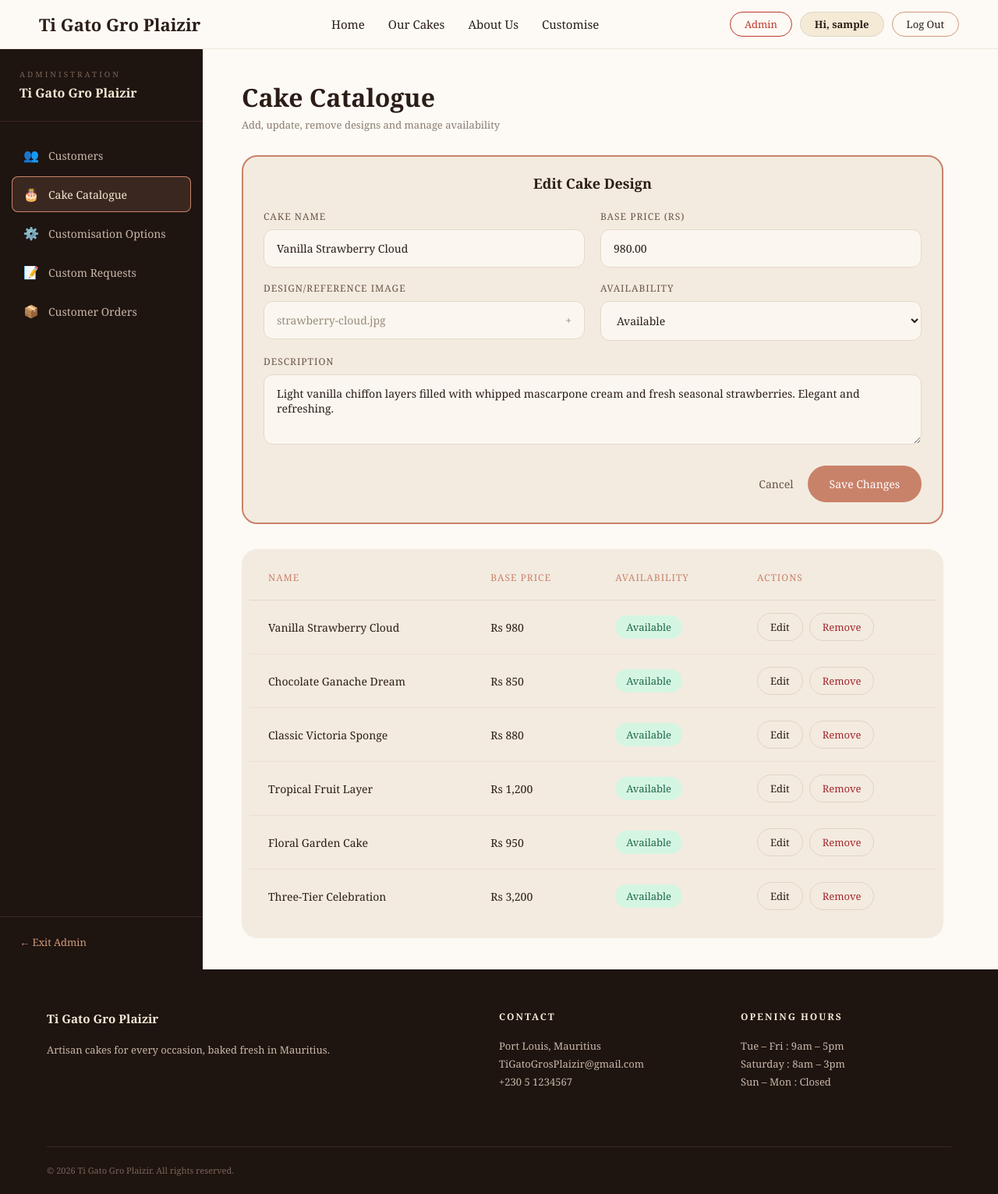
After one commit to chiranjeevramphall-22/TiGatoGroPlaizir, a Django app: page /admin-catalogue/1/edit/ in a window 1280 px wide. The commit adds this page. Shown: the whole page at 78% size. Run offline with Django 5.2, Linux system fonts and the light colour scheme; the visitor is signed in with stand-in values (Sample User, id 1); data comes from the database, SQL or seed files in the repository.

Commit message:
Add admin Cake Catalogue page

```diff
--- a/bakery/forms.py
+++ b/bakery/forms.py
@@ -1,7 +1,7 @@
 from django import forms
 from django.contrib.auth.models import User
 from django.contrib.auth.forms import UserCreationForm
-from .models import Profile
+from .models import Profile, Cake
 
 
 class SignupForm(UserCreationForm):
@@ -28,3 +28,44 @@ class SignupForm(UserCreationForm):
                 delivery_address=self.cleaned_data['delivery_address'],
             )
         return user
+
+# =====================================================
+# CAKE FORM (admin Cake Catalogue page)
+# Used for both "New Cake Design" and "Edit".
+# @k.d
+# =====================================================
+class CakeForm(forms.ModelForm):
+    is_available = forms.TypedChoiceField(
+        label="Availability",
+        choices=[(True, 'Available'), (False, 'Unavailable')],
+        coerce=lambda value: value == 'True',
+        initial=True,
+    )
+
+    class Meta:
+        model = Cake
+        fields = ('name', 'base_price', 'photo', 'is_available', 'description')
+        labels = {
+            'name': 'Cake Name',
+            'base_price': 'Base Price (Rs)',
+            'photo': 'Design/Reference Image',
+        }
+        widgets = {
+            'base_price': forms.NumberInput(attrs={'min': 0, 'step': '1', 'placeholder': '0'}),
+            'photo': forms.FileInput(attrs={'accept': 'image/*'}),
+            'description': forms.Textarea(attrs={'rows': 3}),
+        }
+
+    def clean_base_price(self):
+        price = self.cleaned_data['base_price']
+        if price < 0:
+            raise forms.ValidationError("Price cannot be negative.")
+        return price
+
+    def clean(self):
+        cleaned = super().clean()
+        # A brand-new cake needs a picture, otherwise the cards on the site show a broken image
+        has_existing_image = bool(self.instance.pk and (self.instance.photo or self.instance.image))
+        if not cleaned.get('photo') and not has_existing_image:
+            self.add_error('photo', "Please upload a photo of the cake.")
+        return cleaned
--- a/bakery/templates/bakery/admin_base.html
+++ b/bakery/templates/bakery/admin_base.html
@@ -27,8 +27,8 @@
                 <span>👥</span> Customers
             </a>
 
-            <a href="#" class="admin-nav-link {% if active_page == 'catalogue' %}active{% endif %}">
-                <span>🍰</span> Cake Catalogue
+            <a href="{% url 'admin_catalogue' %}" class="admin-nav-link {% if active_page == 'catalogue' %}active{% endif %}">
+                <span>🎂</span> Cake Catalogue
             </a>
 
             <a href="#" class="admin-nav-link {% if active_page == 'options' %}active{% endif %}">
--- /dev/null
+++ b/bakery/templates/bakery/admin_catalogue.html
@@ -0,0 +1,128 @@
+{% extends 'bakery/admin_base.html' %}
+{% load static %}
+
+{# ===================================================== #}
+{# ADMIN CAKE CATALOGUE PAGE                             #}
+{# Top: form to add (or edit) a cake design.             #}
+{# Bottom: table of all cakes with Edit / Remove.        #}
+{# ===================================================== #}
+
+{% block admin_content %}
+
+<div class="admin-page-header">
+    <h1>Cake Catalogue</h1>
+    <p>Add, update, remove designs and manage availability</p>
+</div>
+
+{# ============ ADD / EDIT FORM ============ #}
+<section class="catalogue-card catalogue-form-card" id="cake-form">
+    <h2>{% if editing %}Edit Cake Design{% else %}New Cake Design{% endif %}</h2>
+
+    <form method="post" enctype="multipart/form-data"
+          action="{% if editing %}{% url 'admin_cake_edit' editing.id %}{% else %}{% url 'admin_catalogue' %}{% endif %}">
+        {% csrf_token %}
+
+        <div class="catalogue-grid">
+
+            <div class="catalogue-field">
+                <label for="{{ form.name.id_for_label }}">{{ form.name.label }}</label>
+                {{ form.name }}
+                {% for error in form.name.errors %}<p class="catalogue-error">{{ error }}</p>{% endfor %}
+            </div>
+
+            <div class="catalogue-field">
+                <label for="{{ form.base_price.id_for_label }}">{{ form.base_price.label }}</label>
+                {{ form.base_price }}
+                {% for error in form.base_price.errors %}<p class="catalogue-error">{{ error }}</p>{% endfor %}
+            </div>
+
+            <div class="catalogue-field">
+                <label for="{{ form.photo.id_for_label }}">{{ form.photo.label }}</label>
+                <label class="catalogue-upload" for="{{ form.photo.id_for_label }}">
+                    <span id="upload-text">
+                        {% if editing and editing.photo %}{{ editing.photo.name|cut:"cakes/" }}
+                        {% elif editing and editing.image %}{{ editing.image }}
+                        {% else %}Upload Photo{% endif %}
+                    </span>
+                    <span class="catalogue-upload-plus">+</span>
+                </label>
+                {{ form.photo }}
+                {% for error in form.photo.errors %}<p class="catalogue-error">{{ error }}</p>{% endfor %}
+            </div>
+
+            <div class="catalogue-field">
+                <label for="{{ form.is_available.id_for_label }}">{{ form.is_available.label }}</label>
+                {{ form.is_available }}
+            </div>
+
+            <div class="catalogue-field catalogue-full">
+                <label for="{{ form.description.id_for_label }}">{{ form.description.label }}</label>
+                {{ form.description }}
+                {% for error in form.description.errors %}<p class="catalogue-error">{{ error }}</p>{% endfor %}
+            </div>
+
+        </div>
+
+        <div class="catalogue-actions">
+            {% if editing %}<a href="{% url 'admin_catalogue' %}" class="catalogue-cancel">Cancel</a>{% endif %}
+            <button type="submit" class="catalogue-submit">
+                {% if editing %}Save Changes{% else %}+ Add Cake{% endif %}
+            </button>
+        </div>
+    </form>
+</section>
+
+{# ============ CAKE TABLE ============ #}
+<section class="catalogue-card catalogue-table-card">
+    <table class="catalogue-table">
+        <thead>
+            <tr>
+                <th>Name</th>
+                <th>Base Price</th>
+                <th>Availability</th>
+                <th>Actions</th>
+            </tr>
+        </thead>
+        <tbody>
+            {% for cake in cakes %}
+            <tr>
+                <td>{{ cake.name }}</td>
+                <td>Rs {{ cake.base_price|floatformat:"0g" }}</td>
+                <td>
+                    {% if cake.is_available %}
+                        <span class="status-pill status-available">Available</span>
+                    {% else %}
+                        <span class="status-pill status-unavailable">Unavailable</span>
+                    {% endif %}
+                </td>
+                <td>
+                    <div class="catalogue-row-actions">
+                        <a href="{% url 'admin_cake_edit' cake.id %}#cake-form" class="row-btn">Edit</a>
+                        <form method="post" action="{% url 'admin_cake_delete' cake.id %}"
+                              onsubmit="return confirm('Remove {{ cake.name|escapejs }} from the catalogue?');">
+                            {% csrf_token %}
+                            <button type="submit" class="row-btn row-btn-remove">Remove</button>
+                        </form>
+                    </div>
+                </td>
+            </tr>
+            {% empty %}
+            <tr>
+                <td colspan="4" class="catalogue-empty">No cakes yet. Add your first design above.</td>
+            </tr>
+            {% endfor %}
+        </tbody>
+    </table>
+</section>
+
+<script>
+    // Show the chosen file name inside the "Upload Photo" box
+    const photoInput = document.getElementById('{{ form.photo.id_for_label }}');
+    photoInput.addEventListener('change', function () {
+        if (this.files.length) {
+            document.getElementById('upload-text').textContent = this.files[0].name;
+        }
+    });
+</script>
+
+{% endblock %}
--- a/bakery/templates/bakery/cake_detail.html
+++ b/bakery/templates/bakery/cake_detail.html
@@ -16,7 +16,7 @@
 
         <!-- Left: Image -->
         <div class="cake-detail-image">
-            <img src="{% static 'images/' %}{{ cake.image }}" alt="{{ cake.name }}">
+            <img src="{{ cake.image_url }}" alt="{{ cake.name }}">
         </div>
 
         <!-- Right: Info -->
--- a/bakery/templates/bakery/our_cakes.html
+++ b/bakery/templates/bakery/our_cakes.html
@@ -12,7 +12,10 @@
 <div class="cake-grid">
     {% for cake in cakes %}
     <div class="cake-card">
-        <img src="{% static 'images/' %}{{ cake.image }}" alt="{{ cake.name }}">
+        <div class="cake-card-image{% if not cake.is_available %} is-unavailable{% endif %}">
+            <img src="{{ cake.image_url }}" alt="{{ cake.name }}">
+            {% if not cake.is_available %}<span class="unavailable-label">Unavailable</span>{% endif %}
+        </div>
         <div class="cake-card-body">
             <div class="cake-card-header">
                 <h3>{{ cake.name }}</h3>
--- a/bakery/urls.py
+++ b/bakery/urls.py
@@ -18,5 +18,8 @@ urlpatterns = [
     # Admin panel
     path('admin-login/', views.admin_login, name='admin_login'),
     path('admin-dashboard/', views.admin_dashboard, name='admin_dashboard'),
-    path('admin-customers/', views.admin_customers, name='admin_customers'),   # <-- NEW
+    path('admin-customers/', views.admin_customers, name='admin_customers'),
+    path('admin-catalogue/', views.admin_catalogue, name='admin_catalogue'),
+    path('admin-catalogue/<int:cake_id>/edit/', views.admin_cake_edit, name='admin_cake_edit'),
+    path('admin-catalogue/<int:cake_id>/delete/', views.admin_cake_delete, name='admin_cake_delete'),
 ]
--- a/bakery/views.py
+++ b/bakery/views.py
@@ -4,9 +4,9 @@ from django.contrib.auth import authenticate, login, logout
 from django.contrib.auth.decorators import user_passes_test
 from django.contrib.auth.models import User
 from django.contrib.auth.views import LoginView
-
 from .models import Cake, Profile, Order
-from .forms import SignupForm
+from .forms import SignupForm, CakeForm
+from django.views.decorators.http import require_POST
 
 # =====================================================
 # PUBLIC PAGES
@@ -173,3 +173,57 @@ def admin_customers(request):
         'active_page': 'customers',   # Tells the sidebar which link is active
     }
     return render(request, 'bakery/admin_customers.html', context)
+
+# =====================================================
+# ADMIN: CAKE CATALOGUE PAGE
+# Add, edit and remove cake designs, and switch
+# availability on or off. Staff only.
+# @k.d
+# =====================================================
+@user_passes_test(is_staff, login_url='admin_login')
+def admin_catalogue(request):
+    if request.method == 'POST':
+        form = CakeForm(request.POST, request.FILES)
+        if form.is_valid():
+            cake = form.save()
+            messages.success(request, f"\"{cake.name}\" was added to the catalogue.")
+            return redirect('admin_catalogue')
+    else:
+        form = CakeForm()
+
+    return render(request, 'bakery/admin_catalogue.html', {
+        'form': form,
+        'cakes': Cake.objects.order_by('id'),
+        'active_page': 'catalogue',
+    })
+
+
+@user_passes_test(is_staff, login_url='admin_login')
+def admin_cake_edit(request, cake_id):
+    cake = get_object_or_404(Cake, pk=cake_id)
+
+    if request.method == 'POST':
+        form = CakeForm(request.POST, request.FILES, instance=cake)
+        if form.is_valid():
+            form.save()
+            messages.success(request, f"\"{cake.name}\" was updated.")
+            return redirect('admin_catalogue')
+    else:
+        form = CakeForm(instance=cake)
+
+    return render(request, 'bakery/admin_catalogue.html', {
+        'form': form,
+        'cakes': Cake.objects.order_by('id'),
+        'editing': cake,
+        'active_page': 'catalogue',
+    })
+
+
+@require_POST
+@user_passes_test(is_staff, login_url='admin_login')
+def admin_cake_delete(request, cake_id):
+    cake = get_object_or_404(Cake, pk=cake_id)
+    name = cake.name
+    cake.delete()   # Orders keep existing: Order.cake is SET_NULL
+    messages.success(request, f"\"{name}\" was removed from the catalogue.")
+    return redirect('admin_catalogue')
--- a/static/css/style.css
+++ b/static/css/style.css
@@ -1287,3 +1287,264 @@ button.tag.selected {
     color: #6a5445;
     line-height: 1.4;
 }
+
+/* ===================================================== */
+/* ADMIN CAKE CATALOGUE PAGE                             */
+/* @k.d                                                  */
+/* ===================================================== */
+
+/* Sidebar active link: dark fill with a terracotta outline  */
+.admin-nav-link.active {
+    background-color: #3a2820;
+    color: #f4ead5;
+    font-weight: normal;
+    box-shadow: inset 0 0 0 1px #c9826a;
+}
+
+/* Shared card look for the form and the table */
+.catalogue-card {
+    background-color: #f3ebe0;
+    border-radius: 20px;
+    max-width: 900px;
+}
+
+/* ---------- Form card ---------- */
+.catalogue-form-card {
+    border: 2px solid #c9826a;
+    padding: 22px 26px 26px;
+    margin-bottom: 32px;
+}
+
+.catalogue-form-card h2 {
+    text-align: center;
+    font-size: 18px;
+    color: #2b1d16;
+    margin-bottom: 22px;
+}
+
+.catalogue-grid {
+    display: grid;
+    grid-template-columns: 1fr 1fr;
+    gap: 18px 20px;
+}
+
+.catalogue-full {
+    grid-column: 1 / -1;
+}
+
+.catalogue-field label {
+    display: block;
+    font-size: 12px;
+    letter-spacing: 1px;
+    text-transform: uppercase;
+    color: #6a5445;
+    margin-bottom: 8px;
+}
+
+.catalogue-field input[type="text"],
+.catalogue-field input[type="number"],
+.catalogue-field select,
+.catalogue-field textarea {
+    width: 100%;
+    padding: 14px 16px;
+    background-color: #fbf7f0;
+    border: 1px solid #e4d9c9;
+    border-radius: 12px;
+    font-size: 14px;
+    color: #2b1d16;
+    outline: none;
+}
+
+.catalogue-field textarea {
+    resize: vertical;
+    min-height: 90px;
+}
+
+.catalogue-field input:focus,
+.catalogue-field select:focus,
+.catalogue-field textarea:focus {
+    border-color: #c9826a;
+}
+
+/* The real file input is hidden; this label acts as the visible box */
+.catalogue-field input[type="file"] {
+    display: none;
+}
+
+.catalogue-field label.catalogue-upload {
+    display: flex;
+    justify-content: space-between;
+    align-items: center;
+    padding: 14px 16px;
+    margin-bottom: 0;
+    background-color: #fbf7f0;
+    border: 1px solid #e4d9c9;
+    border-radius: 12px;
+    font-size: 14px;
+    letter-spacing: 0;
+    text-transform: none;
+    color: #9a8a7a;
+    cursor: pointer;
+}
+
+.catalogue-upload:hover {
+    border-color: #c9826a;
+}
+
+.catalogue-error {
+    color: #a4262c;
+    font-size: 12px;
+    margin-top: 6px;
+}
+
+.catalogue-actions {
+    display: flex;
+    justify-content: flex-end;
+    align-items: center;
+    gap: 18px;
+    margin-top: 22px;
+}
+
+.catalogue-submit {
+    background-color: #c9826a;
+    color: #ffffff;
+    border: none;
+    border-radius: 30px;
+    padding: 14px 28px;
+    font-size: 14px;
+    cursor: pointer;
+    transition: background-color 0.2s;
+}
+
+.catalogue-submit:hover {
+    background-color: #b5705a;
+}
+
+.catalogue-cancel {
+    color: #6a5445;
+    font-size: 14px;
+    text-decoration: none;
+}
+
+.catalogue-cancel:hover {
+    text-decoration: underline;
+}
+
+/* ---------- Table card ---------- */
+.catalogue-table-card {
+    padding: 8px 10px 20px;
+}
+
+.catalogue-table {
+    width: 100%;
+    border-collapse: collapse;
+    font-size: 14px;
+}
+
+.catalogue-table thead th {
+    text-align: left;
+    padding: 20px 24px;
+    font-size: 12px;
+    letter-spacing: 1px;
+    text-transform: uppercase;
+    color: #c9826a;
+    font-weight: normal;
+    border-bottom: 1px solid #e4d9c9;
+}
+
+.catalogue-table tbody td {
+    padding: 16px 24px;
+    color: #2b1d16;
+    border-bottom: 1px solid #e9dfd0;
+    vertical-align: middle;
+}
+
+.catalogue-table tbody tr:last-child td {
+    border-bottom: none;
+}
+
+.catalogue-empty {
+    text-align: center;
+    padding: 40px 0 !important;
+    color: #9a8a7a !important;
+}
+
+/* Availability pills */
+.status-pill {
+    display: inline-block;
+    padding: 6px 14px;
+    border-radius: 20px;
+    font-size: 13px;
+}
+
+.status-available {
+    background-color: #d5f5e3;
+    color: #1e6b46;
+}
+
+.status-unavailable {
+    background-color: #fde1e4;
+    color: #a4262c;
+}
+
+/* Edit / Remove buttons */
+.catalogue-row-actions {
+    display: flex;
+    gap: 8px;
+    align-items: center;
+}
+
+.catalogue-row-actions form {
+    margin: 0;
+}
+
+.row-btn {
+    display: inline-block;
+    padding: 8px 16px;
+    background: transparent;
+    border: 1px solid #e0d4c3;
+    border-radius: 20px;
+    font-size: 13px;
+    color: #2b1d16;
+    text-decoration: none;
+    cursor: pointer;
+    transition: background-color 0.2s;
+}
+
+.row-btn:hover {
+    background-color: #fbf7f0;
+}
+
+.row-btn-remove {
+    color: #a4262c;
+}
+
+/* Unavailable cakes on the public Our Cakes page: dimmed photo with a centred label */
+.cake-card-image {
+    position: relative;
+}
+
+.cake-card-image.is-unavailable::after {
+    content: '';
+    position: absolute;
+    inset: 0;
+    background-color: rgba(43, 29, 22, 0.6);
+}
+
+.unavailable-label {
+    position: absolute;
+    top: 50%;
+    left: 50%;
+    transform: translate(-50%, -50%);
+    z-index: 2;
+    color: #ffffff;
+    font-size: 12px;
+    letter-spacing: 2px;
+    text-transform: uppercase;
+}
+
+@media (max-width: 800px) {
+    .catalogue-grid {
+        grid-template-columns: 1fr;
+    }
+}
--- a/tigato_project/settings.py
+++ b/tigato_project/settings.py
@@ -137,3 +137,7 @@ MAILERS = {
 
 # Login redirect
 LOGIN_REDIRECT_URL = 'home'
+
+# Uploaded files (cake photos added from the admin Cake Catalogue page)
+MEDIA_URL = 'media/'
+MEDIA_ROOT = BASE_DIR / 'media'
--- a/tigato_project/urls.py
+++ b/tigato_project/urls.py
@@ -1,7 +1,12 @@
 from django.contrib import admin
 from django.urls import path, include
+from django.conf import settings
+from django.conf.urls.static import static
 
 urlpatterns = [
     path('admin/', admin.site.urls),
     path('', include('bakery.urls')),
 ]
+# Serve uploaded cake photos while developing (DEBUG = True)
+if settings.DEBUG:
+    urlpatterns += static(settings.MEDIA_URL, document_root=settings.MEDIA_ROOT)
```
Also changed, not shown: bakery/models.py (+12 -1 lines), bakery/migrations/0005_cake_photo_and_availability.py (added), 1 other file.
